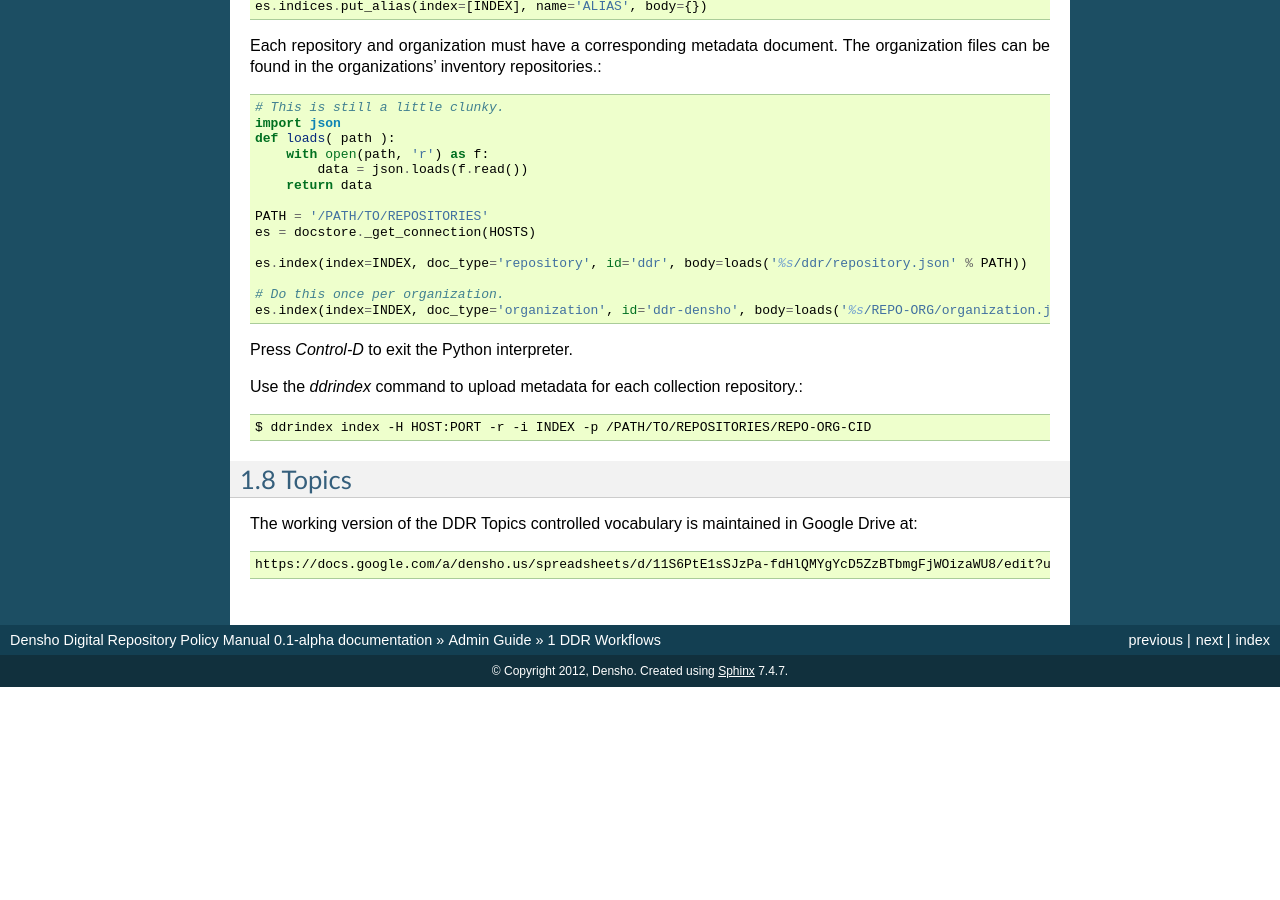
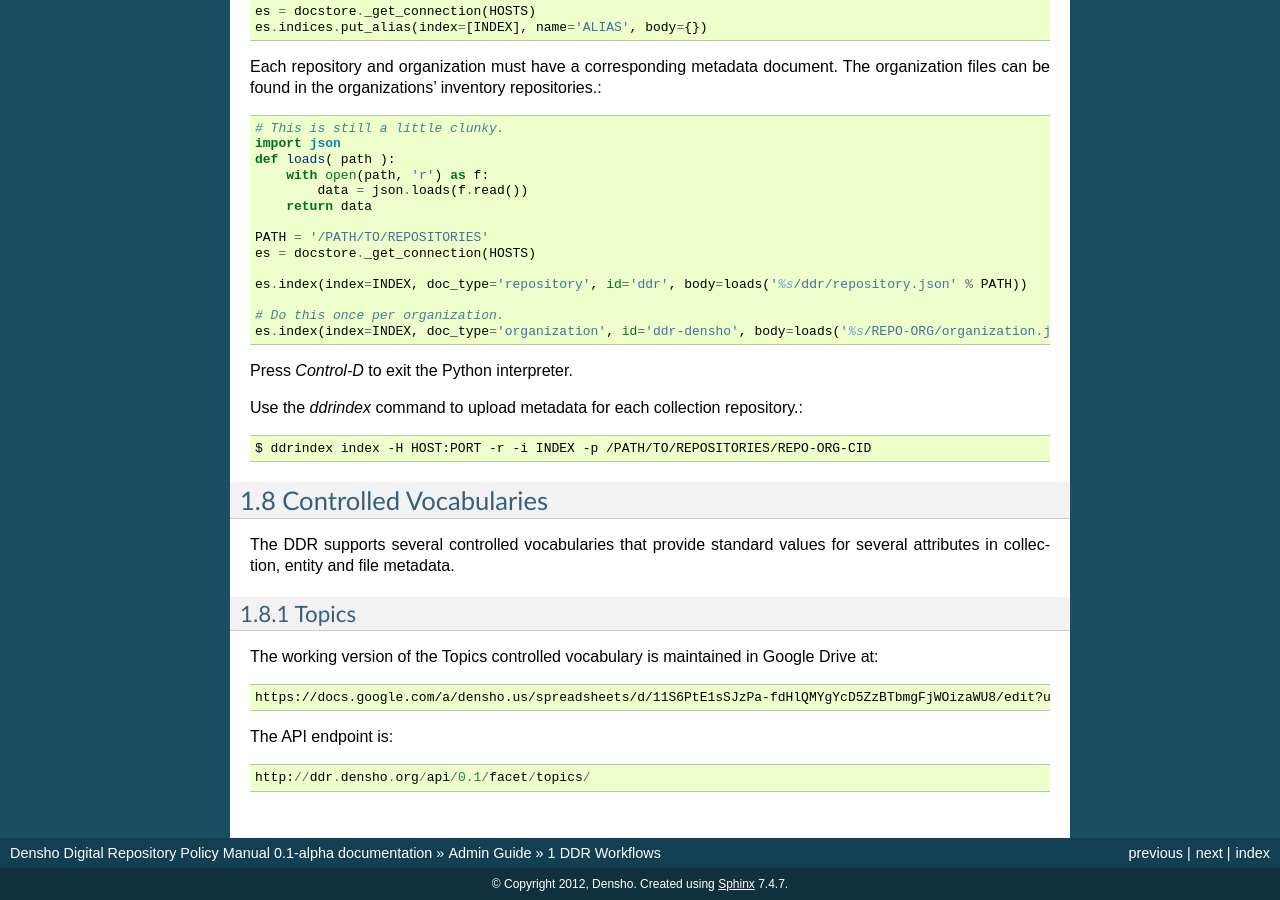
Before and after one commit to denshoproject/ddr-manual, a Sphinx documentation site: the page built from source/admins/workflows.rst, in a window 1280 px wide and 900 px high, scrolled down 11494 px. Built offline with Sphinx 7.4.7, drawn with Linux system fonts in a browser that asks for light colours; before the commit the page ends 12181 px from its top, so only the background shows below that; some of the changed text lies outside the part shown.

Commit message:
Update workflows.rst - added info about Topics cv

```diff
--- a/source/admins/workflows.rst
+++ b/source/admins/workflows.rst
@@ -574,9 +574,18 @@ Use the `ddrindex` command to upload metadata for each collection repository.::
 
     $ ddrindex index -H HOST:PORT -r -i INDEX -p /PATH/TO/REPOSITORIES/REPO-ORG-CID
 
-Topics
+Controlled Vocabularies
 =======================
 
-The working version of the DDR Topics controlled vocabulary is maintained in Google Drive at::
+The DDR supports several controlled vocabularies that provide standard values for several attributes in collection, entity and file metadata.
+
+Topics
+-------------------------------------
+
+The working version of the Topics controlled vocabulary is maintained in Google Drive at::
 
     https://docs.google.com/a/densho.us/spreadsheets/d/11S6PtE1sSJzPa-fdHlQMYgYcD5ZzBTbmgFjWOizaWU8/edit?usp=sharing
+
+The API endpoint is::
+
+    http://ddr.densho.org/api/0.1/facet/topics/
```
